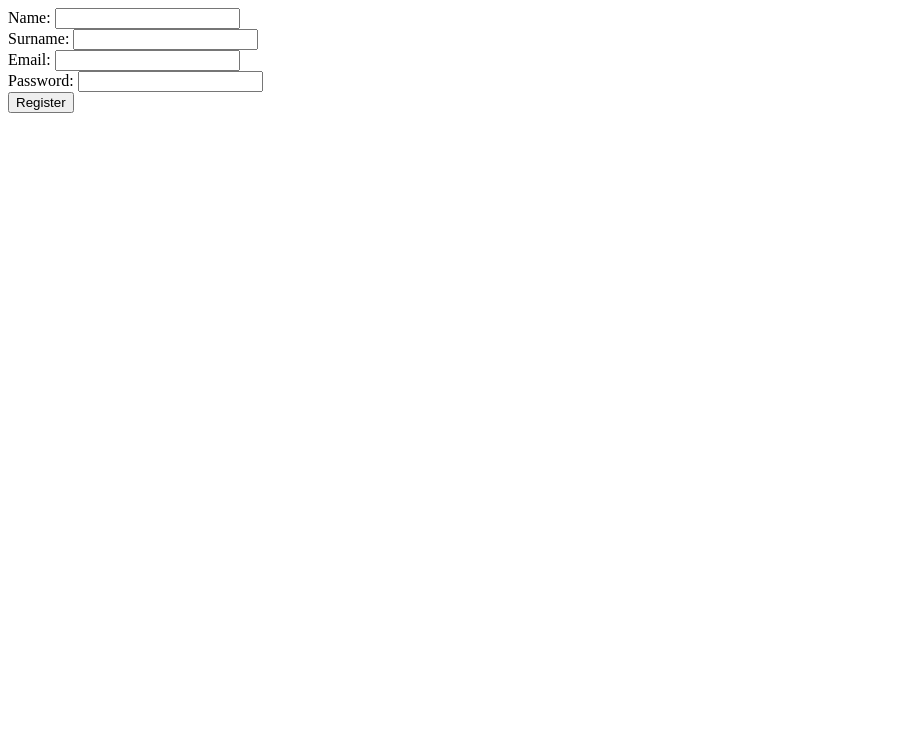
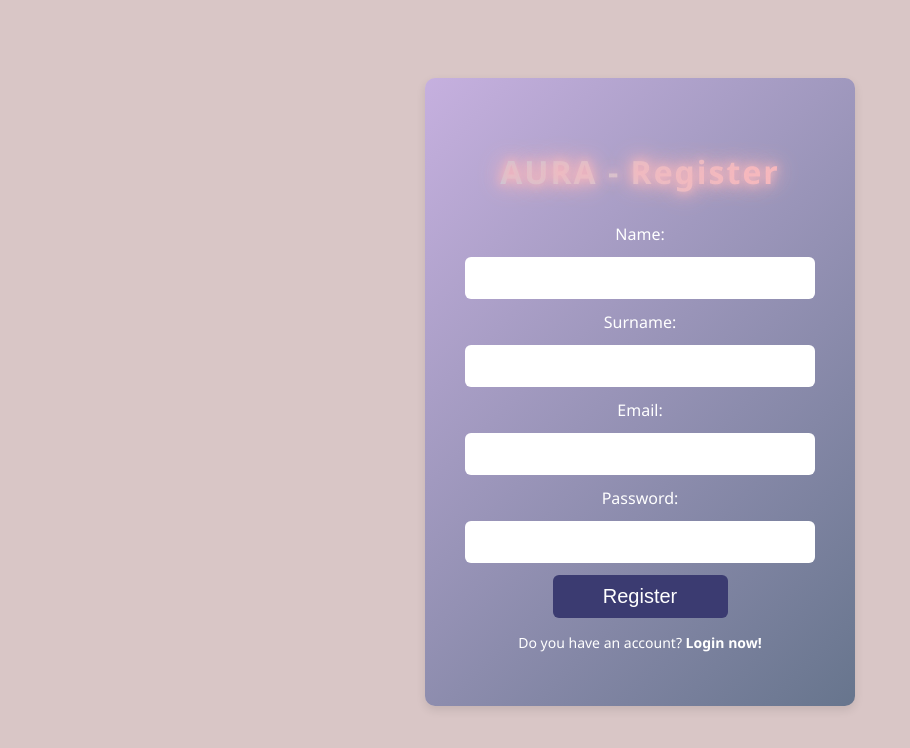
Before and after one commit to YllkaBerisha11/AURA, a PHP site: page /Register.php in a window 1280 px wide. Shown: the top 748 px of the page, without its empty margins (0-910 px from the left). Run offline with PHP 8.4, Linux system fonts and the light colour scheme.

Commit message:
register fixed

```diff
--- a/Register.php
+++ b/Register.php
@@ -20,10 +20,13 @@ if ($_SERVER['REQUEST_METHOD'] == 'POST') {
 }
 ?>
 
-<form action="register.php" method="POST">
+<form action="login.php" method="POST">
+    <link rel="stylesheet" href="loginregister.css">
+    <p class="login-text">AURA - Register</p>
     Name: <input type="text" name="name" required><br>
     Surname: <input type="text" name="surname" required><br>
     Email: <input type="email" name="email" required><br>
     Password: <input type="password" name="password" required><br>
     <button type="submit">Register</button>
+    <p class="login-register-text"> Do you have an account?<a href="register.php"> Login now!</a></p>
 </form>
```
